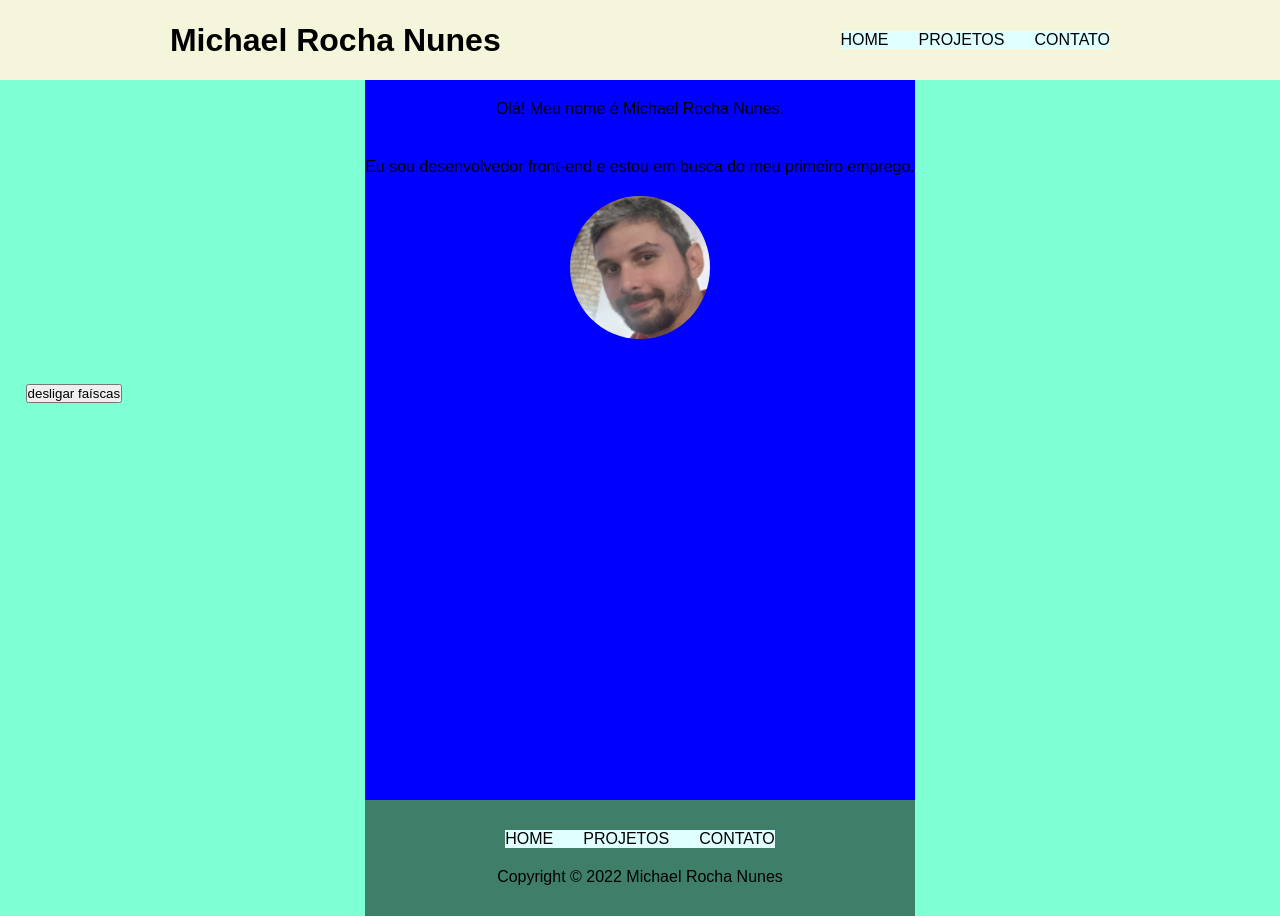
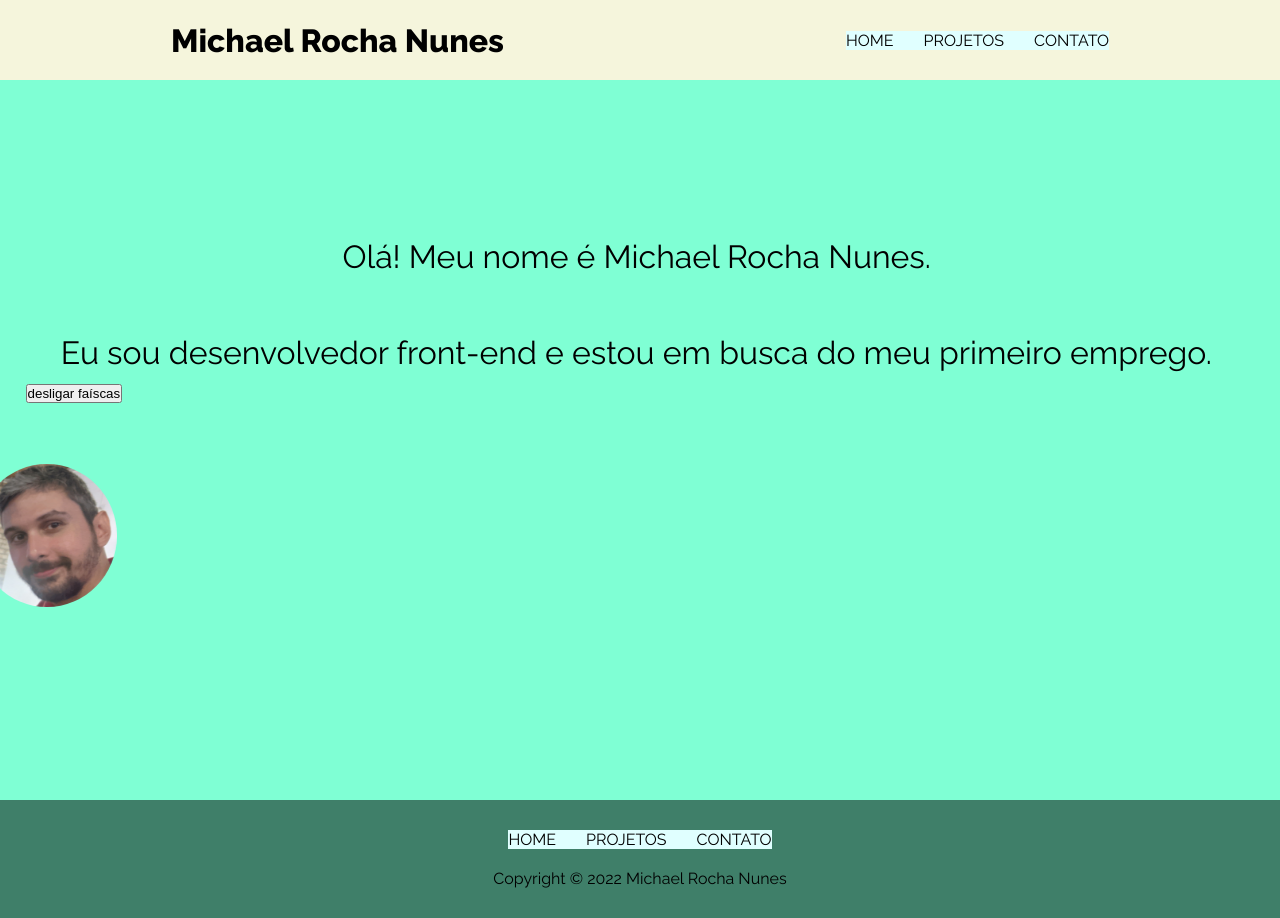
Before and after one commit to michaelrn2288/portfolio, a React (Vite) app: page / in a window 1280 px wide. Built offline with nearby package versions, Linux system fonts and the light colour scheme.

Commit message:
improve animations

```diff
--- a/src/Components/Home/index.jsx
+++ b/src/Components/Home/index.jsx
@@ -1,13 +1,51 @@
-import styled from 'styled-components'
+import styled, { keyframes } from 'styled-components'
 import michaelAvatar from '../../assets/eu.jpg'
 import Footer from '../Footer'
+
+const typeText = keyframes`
+    from{
+        width: 0;
+    }
+    to{
+        width: 100%;
+    }
+`
+
+const blickCaret = keyframes`
+    0%, 40%, 80% {
+        border-color: transparent
+    }
+
+    20%, 60%, 100% {
+        border-color: black
+    }
+`
+
+const revealAvatar = keyframes`
+
+    to {
+        transform: translateX(0);
+    }
+`
+
+const bounceAvatar = keyframes`
+    50%{
+        transform: scale(0.6, 1.4)
+        translateX(50px)
+    }
+
+    0%, 100%{
+        transform: scale(1, 1)
+    }
+`
 
 const SectionOne = styled.section`
     display: flex;
     flex-direction: column;
     align-items: center;
-    background:blue;
-    height: ${ props => 100 - props.headerHeight }vh;
+    justify-content: center;
+    width: 100vw;
+    height: ${props => 100 - props.headerHeight}vh;
 `
 
 const SectionTwo = styled(SectionOne)`
@@ -17,10 +55,37 @@ const SectionTwo = styled(SectionOne)`
 const ImgAvatar = styled.img`
     width: 140px;
     border-radius: 50%;
+    margin: 4rem;
+    transform: translateX(-120vh);
+    animation: ${revealAvatar} .5s ease-in 5.2s forwards,
+        ${bounceAvatar} .5s ease-in-out 5.7s forwards;
 `
 
-const P = styled.p`
+const P1Container = styled.div`
+    width: 37.2rem;
+    font-size: 2rem;
+`
+
+const P2Container = styled.div`
+    width: 72.4rem;
+    font-size: 2rem;
+`
+
+const P1 = styled.p`
+    width: 0;
+    padding: 0.3em 0;
     margin: 20px auto;
+    white-space: nowrap;
+    overflow: hidden;
+    border-right: 1px solid rgba(0,0,0,0);
+    animation: ${typeText} 2.5s steps(50, end) forwards,
+        ${blickCaret} 2.5s step-end;
+`
+
+const P2 = styled(P1)`
+    animation: ${typeText} 2.5s steps(50, end) forwards,
+        ${blickCaret} 2.5s step-end infinite;
+    animation-delay: 2.6s;
 `
 
 export default function Home(props) {
@@ -29,18 +94,22 @@ export default function Home(props) {
     return (
         <div>
             <SectionOne headerHeight={headerHeight} >
-                <P>
-                    Olá! Meu nome é Michael Rocha Nunes.
-                </P>
-                <P>
-                    Eu sou desenvolvedor front-end e estou em busca do meu primeiro emprego.
-                </P>
+                <P1Container>
+                    <P1>
+                        Olá! Meu nome é Michael Rocha Nunes.
+                    </P1>
+                </P1Container>
+                <P2Container>
+                    <P2>
+                        Eu sou desenvolvedor front-end e estou em busca do meu primeiro emprego.
+                    </P2>
+                </P2Container>
                 <ImgAvatar
                     src={michaelAvatar}
                     alt='Michael avatar'
                 />
             </SectionOne>
-                <Footer />
+            <Footer />
         </div>
     )
 }
--- a/src/styles/global.css
+++ b/src/styles/global.css
@@ -1,7 +1,13 @@
+@import url('https://fonts.googleapis.com/css2?family=Raleway:ital,wght@0,100;0,200;0,300;0,400;0,500;0,600;0,700;0,800;0,900;1,100;1,200;1,300;1,400;1,500;1,600;1,700;1,800;1,900&display=swap');
+
 * {
     margin: 0;
     padding: 0;
     box-sizing: border-box;
+}
+
+html {
+    font-size: 16px;
 }
 
 a {
@@ -10,5 +16,9 @@ a {
 }
 
 body {
-    font-family: sans-serif;
+    font-family: 'Raleway', sans-serif;
 }
+
+h1 {
+    font-weight:800;
+}
```
